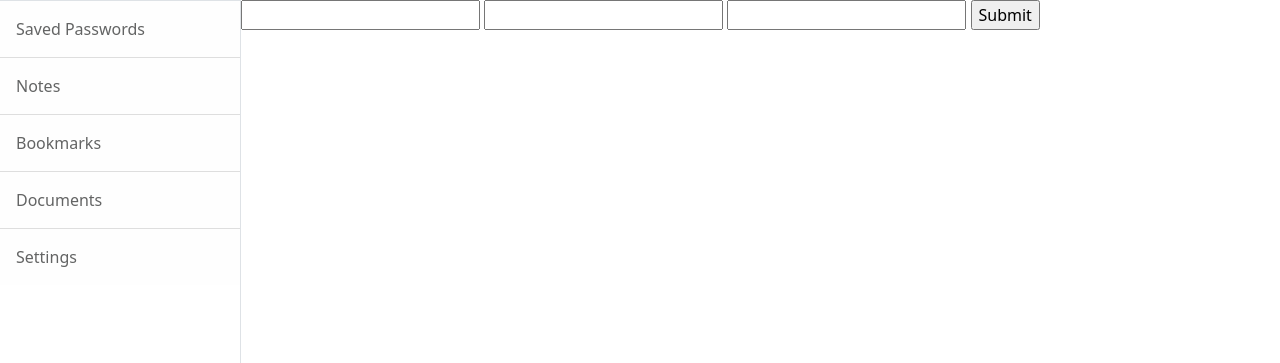
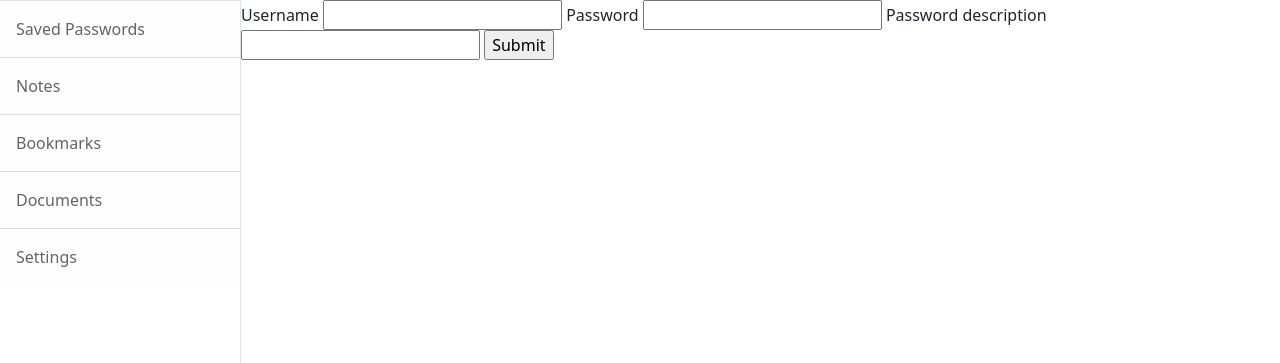
Before and after one commit to webdesigner4ever/Hi-Five, a Flask app: template src/templates/view_pswrds.html in a window 1280 px wide. Shown: the part 57-420 px from the top of the page. Run offline with Flask 2, Linux system fonts and the light colour scheme; the template is opened without the code that fills it, so the values that code supplies are empty.

Commit message:
update view_pswrds.html

```diff
--- a/src/templates/view_pswrds.html
+++ b/src/templates/view_pswrds.html
@@ -6,9 +6,13 @@
 {% block content %}
 
 <form method="POST" action="/pswrd_descs/add">
+    Username
     <input type="text" name="pswrd_desc_title"/>
+    Password
     <input type="text" name="pswrd_desc_cont"/>
+    Password description
     <input type="text" name="pswrd_desc_desc"/>
+
     <input type="submit" name="submit"/>
 
 </form>
```
